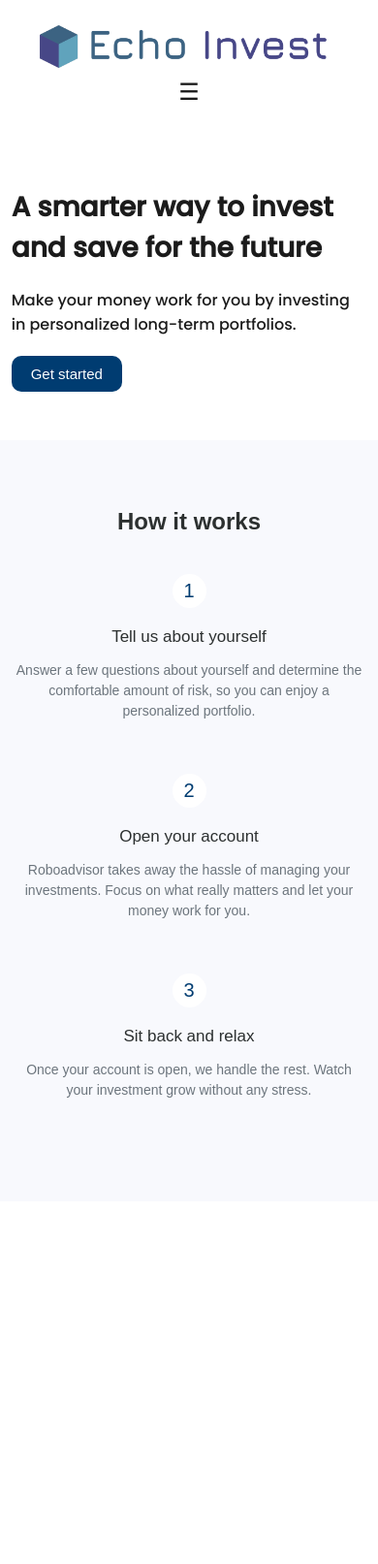
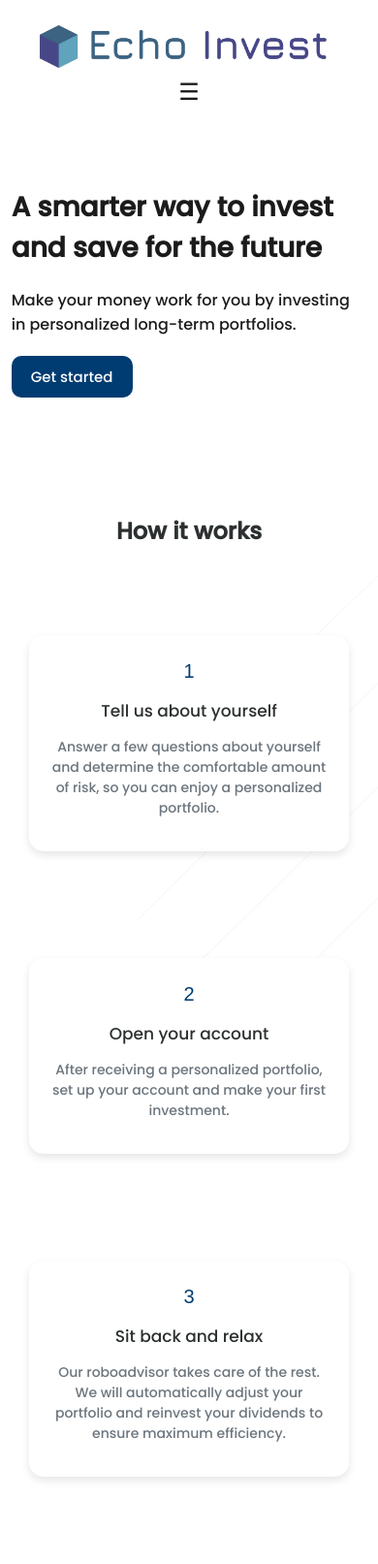
Before and after one commit to Noah-Davy/EchoInvest, a Django app: page / in a window 390 px wide; the page is wider, and only the part inside the window is pictured. Shown: that part at 97% size. Before the commit the page ends 1132 px from the top of that part, so only its background shows below. Run offline with Django 4.2, Linux system fonts and the light colour scheme.

Commit message:
how it works home1

```diff
--- a/static/css/style.css
+++ b/static/css/style.css
@@ -131,7 +131,7 @@ header, .content, footer {
     padding: 10px 20px; /* Button padding */
     border-radius: 10px; /* Rounded corners for the button */
     display: inline-block; /* Allows for padding and margin settings */
-    font-family: 'Poppins-Medium', sans-serif;
+    font-family: 'Poppins', sans-serif;
     font-size: 17px;
 }
 
@@ -146,32 +146,44 @@ header, .content, footer {
 }
 
 .how-it-works {
-  background-color: #f8f9fd; /* Slightly off-white background similar to the screenshot */
+  background-color: transparent; /* Slightly off-white background similar to the screenshot */
   padding: 50px 0; /* Spacing around the section */
 }
 
 .how-it-works .container {
-  max-width: 1200px; /* Maximum width of the content */
-  margin: 0 auto; /* Center the container */
-  padding: 0 15px; /* Padding on the sides */
+    max-width: 1200px; /* Maximum width of the content */
+    margin: 0 auto; /* Center the container */
+    display: flex;
+    flex-direction: column;
+    align-items: center; /* Center-align the content */
 }
 
 .how-it-works h2 {
-  font-family: 'Poppins-Medium', sans-serif;
+  font-family: 'Poppins', sans-serif;
   color: #2c3030; /* Dark text color */
   text-align: center;
+  font-size: 32px;
   margin-bottom: 40px; /* Spacing below the title */
 }
 
 .steps {
-  display: flex;
-  justify-content: space-around; /* Space out the steps */
-  flex-wrap: wrap; /* Wrap onto the next line on smaller screens */
+    display: flex;
+    justify-content: center;
+    gap: 50px; /* Space between each step */
+    flex-wrap: wrap; /* Wrap onto the next line for smaller screens */
+    margin-top: 30px; /* Spacing after the title */
 }
 
 .step {
-  flex-basis: 30%; /* Take up roughly a third of the container width */
-  text-align: center; /* Center-align the text */
+    display: flex;
+    flex-direction: column;
+    align-items: flex-start; /* Align text to the left */
+    max-width: 200px; /* Maximum width of each step */
+    background-color: #ffffff; /* Card background */
+    box-shadow: 0 4px 8px rgba(0, 0, 0, 0.1); /* Drop shadow for depth */
+    border-radius: 15px; /* Rounded corners for the card */
+    padding: 20px; /* Padding inside the card */
+    margin: 20px 0; /* Margin around the card */
 }
 
 .step-number {
@@ -188,14 +200,16 @@ header, .content, footer {
 }
 
 .step-title {
-  font-family: 'Poppins-Medium', sans-serif;
-    font-size: 18px;
+  font-family: 'Poppins', sans-serif;
+  font-size: 18px;
+  text-align: center;
   color: #2c3030;
-  margin-bottom: 10px; /* Spacing between the title and the description */
+  width: 100%;
+  margin-bottom: 0; /* Spacing between the title and the description */
 }
 
 .step p {
-  font-family: 'Poppins-Regular', sans-serif;
+  font-family: 'Poppins', sans-serif;
   font-size: 16px;
   color: #6c757d; /* Grey text color for the description */
   line-height: 1.5;
@@ -210,6 +224,18 @@ header, .content, footer {
   .invest-intro-container {
         padding-left: 5%; /* Less padding on smaller screens */
     }
+ .how-it-works .container {
+    padding: 0 30px; / Add padding on smaller screens */
+    }
+ .steps {
+    flex-direction: column;
+    align-items: center;
+ }
+
+ .step {
+    max-width: none; /* Allow the step to take the container's width */
+    align-items: center; /* Center-align items in a column layout */
+    }
 }
 
 @media (max-width: 768px) {
@@ -221,14 +247,17 @@ header, .content, footer {
     width: 35px; /* Smaller circle for the step number */
     height: 35px; /* Smaller circle for the step number */
     font-size: 20px; /* Smaller font size for the number */
+    margin-bottom: 10px;
   }
 
   .step-title {
     font-size: 17px; /* Smaller font size for the title */
+    text-align: center;
   }
 
   .step p {
     font-size: 14px; /* Smaller font size for the description */
+    text-align: center;
   }
   .invest-intro-container {
         padding-left: 3%; /* Even less padding on very small screens */
--- a/templates/portfolio/home.html
+++ b/templates/portfolio/home.html
@@ -61,12 +61,12 @@
                 <div class="step">
                 <div class="step-number">2</div>
                 <div class="step-title">Open your account</div>
-                <p>Roboadvisor takes away the hassle of managing your investments. Focus on what really matters and let your money work for you.</p>
+                <p>After receiving a personalized portfolio, set up your account and make your first investment.</p>
             </div>
             <div class="step">
             <div class="step-number">3</div>
             <div class="step-title">Sit back and relax</div>
-                <p>Once your account is open, we handle the rest. Watch your investment grow without any stress.</p>
+                <p>Our roboadvisor takes care of the rest. We will automatically adjust your portfolio and reinvest your dividends to ensure maximum efficiency.</p>
             </div>
             </div>
             </div>
```
